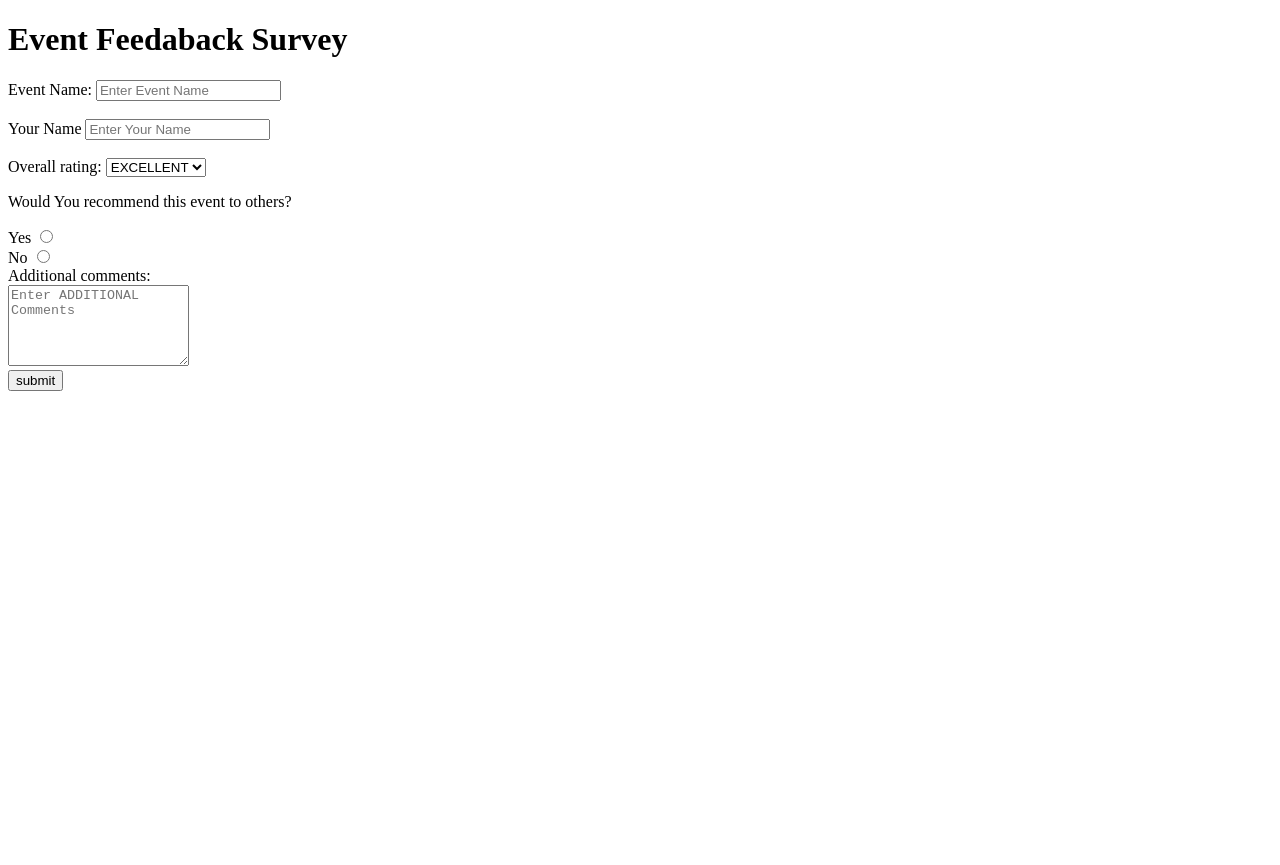
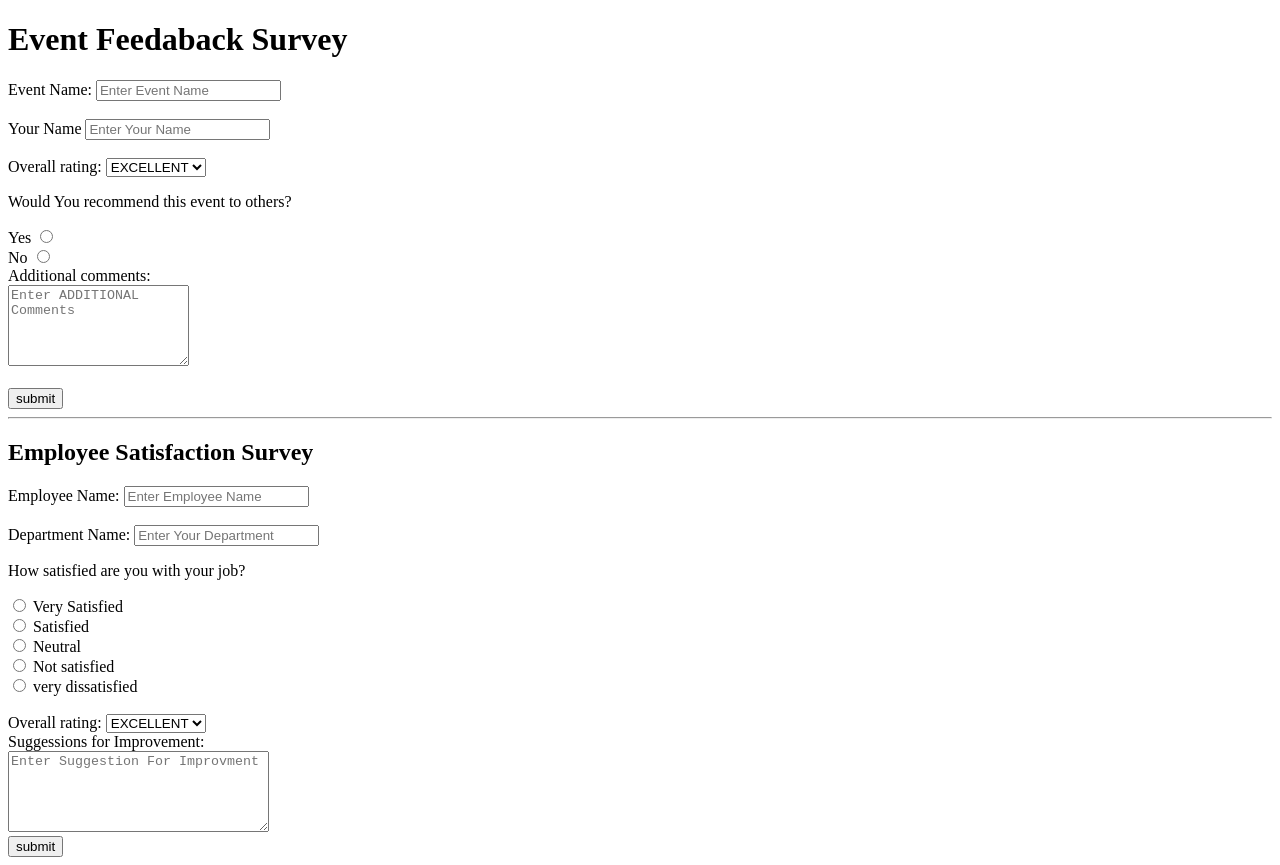
Before and after one commit to BiSwAHuB25/SURVEY-FORM, a plain HTML site: page index.html in a window 1280 px wide. Before the commit the page ends 800 px from the top, so only its background shows below. Drawn offline with Linux system fonts and the light colour scheme.

Commit message:
survey form done

```diff
--- a/index.html
+++ b/index.html
@@ -20,25 +20,66 @@
                    <br>
                        <br>
                         Overall rating:
-                         <select type="rating">
-                          <option value="EXCELLENT">EXCELLENT</option>
+                         <select>
+                          <option value="excellent">EXCELLENT</option>
                           <option value="GOOD">GOOD</option>
                           <option value="POOR">POOR</option>
                           <option value="AVERAGE">AVERAGE</option>
                          </select>
                          <p>Would You recommend this event to others?</p>
                          <label for="Yes">Yes</label>
-                       <input type="Radio" value="yes"name="yes" id="Yes"/>
+                       <input type="Radio" name="recommend" value="yes" id="Yes"/>
                            <br>
                          <label for="No">No</label>
-                          <input type="Radio"value="No" name="No" id="No"/>
+                          <input type="Radio" name="recommend"  value="No"id="No"/>
                                <br>
                                <label for="textarea">Additional comments:</label>
                                      <br>
-                          <textarea rows="5"cols="20" name="box" placeholder="Enter ADDITIONAL Comments" id="textarea"></textarea>
-                                       <br>
+                          <textarea rows="5"cols="20" name="box" placeholder="Enter ADDITIONAL Comments" ></textarea>
+                                       <br><br>
+
                            <input type="submit" value="submit"/>
 
    </form>
+      <hr>
+      <form>
+      <h2>Employee Satisfaction Survey</h2>
+      <label for="employee">Employee Name:</label>
+      <input type="text" placeholder="Enter Employee Name" name="employee"id="employee"required>
+      <br> <br>
+      <label for="Department">Department Name:</label>
+      <input type="text" placeholder="Enter Your Department" name="Department"id="Depatment"required>
+      <section>
+        <p>How satisfied are you with your job?</p>
+        <input type="radio" id="101"name="Satisfaction" >
+        <label for="101">Very Satisfied</label>
+           <br>
+        <input type="radio" id="102"name="Satisfaction" >
+        <label for="102"> Satisfied</label>
+        <br>
+        <input type="radio" id="103"name="Satisfaction" >
+        <label for="103">Neutral</label>
+        <br>
+        <input type="radio" id="104"name="Satisfaction" >
+        <label for="104">Not satisfied</label>
+        <br>
+        <input type="radio" id="105"name="Satisfaction" >
+        <label for="105">very dissatisfied</label>
+      </section>
+      <br>
+       Overall rating:
+        <select>
+         <option value="excellent">EXCELLENT</option>
+         <option value="GOOD">GOOD</option>
+         <option value="POOR">POOR</option>
+         <option value="AVERAGE">AVERAGE</option>
+        </select>
+                 <br>
+                 <label for="suggest">Suggessions for Improvement:</label>
+                     <br>
+            <textarea rows="5" cols="30" type="text" placeholder="Enter Suggestion For Improvment"id="suggest"></textarea>
+                 <br>
+                 <input type="submit" value="submit"/>
+      </form>
 </body>
 </html>
```
